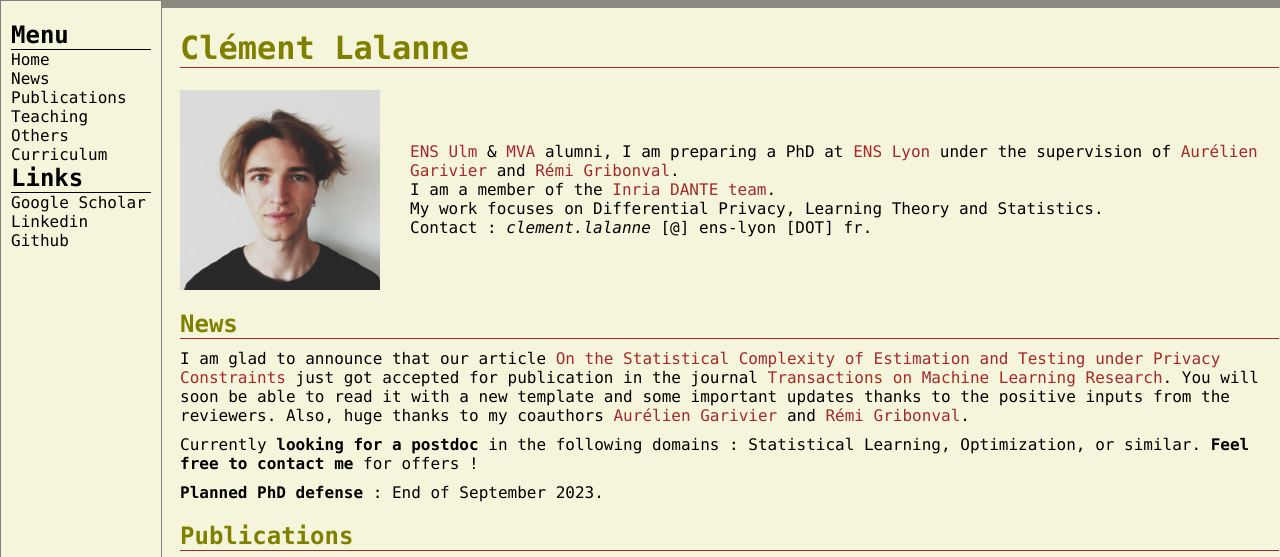
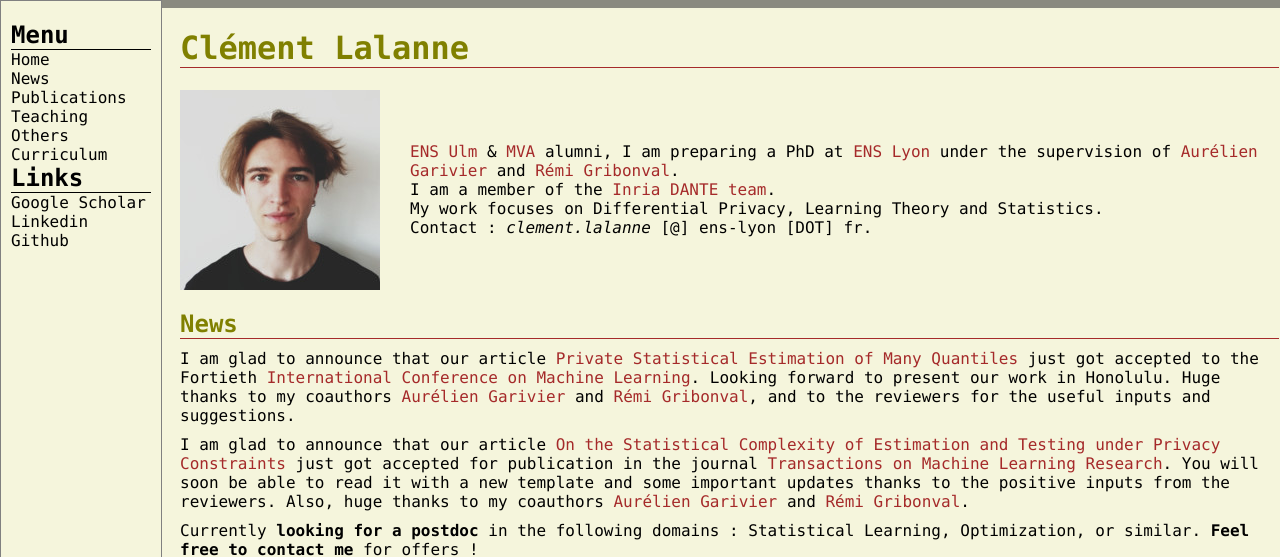
Before and after one commit to clemlal/clemlal.github.io, a Jekyll site: the page index.html, which Jekyll copies as it is, in a window 1280 px wide and 900 px high, cut to the strip 0-557 px from the top of the window. Built offline with Jekyll 4.4.1, drawn with Linux system fonts in a browser that asks for light colours.

Commit message:
Update index.html

```diff
--- a/index.html
+++ b/index.html
@@ -133,6 +133,7 @@
     <div class="section" id="news">
       <h2>News</h2>
       <ul>
+        <li>I am glad to announce that our article <a href="https://arxiv.org/abs/2302.06943" target="_blank" rel="noopener noreferrer">Private Statistical Estimation of Many Quantiles</a> just got accepted to the Fortieth <a href="https://icml.cc/" target="_blank" rel="noopener noreferrer">International Conference on Machine Learning</a>. Looking forward to present our work in Honolulu. Huge thanks to my coauthors <a href="https://perso.ens-lyon.fr/aurelien.garivier/www.math.univ-toulouse.fr/_agarivie/index.html" target="_blank" rel="noopener noreferrer">Aurélien Garivier</a> and <a href="https://people.irisa.fr/Remi.Gribonval/" target="_blank" rel="noopener noreferrer" >Rémi Gribonval</a>, and to the reviewers for the useful inputs and suggestions.</li>
         <li>I am glad to announce that our article <a href="https://arxiv.org/abs/2210.02215" target="_blank" rel="noopener noreferrer">On the Statistical Complexity of Estimation and Testing under Privacy Constraints</a> just got accepted for publication in the journal <a href="https://www.jmlr.org/tmlr/index.html" target="_blank" rel="noopener noreferrer">Transactions on Machine Learning Research</a>. You will soon be able to read it with a new template and some important updates thanks to the positive inputs from the reviewers. Also, huge thanks to my coauthors <a href="https://perso.ens-lyon.fr/aurelien.garivier/www.math.univ-toulouse.fr/_agarivie/index.html" target="_blank" rel="noopener noreferrer">Aurélien Garivier</a> and <a href="https://people.irisa.fr/Remi.Gribonval/" target="_blank" rel="noopener noreferrer" >Rémi Gribonval</a>.</li>
         <li>Currently <strong>looking for a postdoc</strong> in the following domains : Statistical Learning, Optimization, or similar. <strong>Feel free to contact me </strong> for offers !</li>
         <li><strong>Planned PhD defense</strong> : End of September 2023.</li>
```
